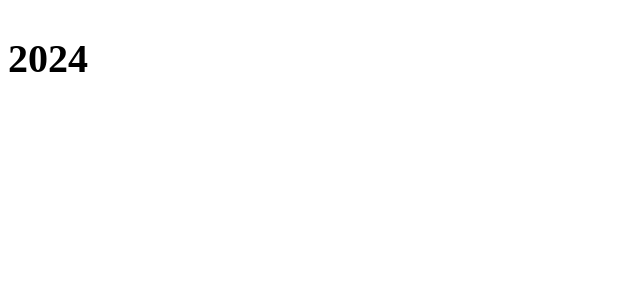
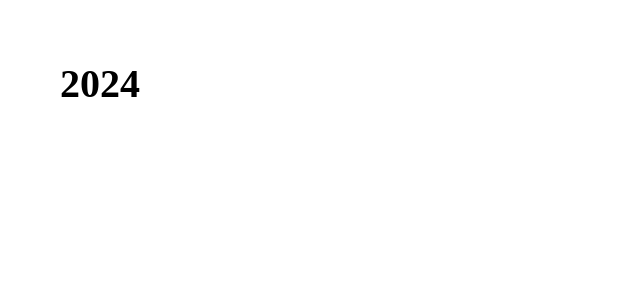
Before and after one commit to eduardouglas99/vacation-plan, a Next.js app: page / in a window 1280 px wide. Shown: the top 300 px of the page, without its empty margins (0-640 px from the left). Built offline with nearby package versions, Linux system fonts and the light colour scheme.

Commit message:
configured global styles on _app and refactor header component

```diff
--- /dev/null
+++ b/pages/_app.tsx
@@ -0,0 +1,42 @@
+import { AppProps } from "next/app";
+import styled, { createGlobalStyle } from "styled-components";
+
+export default function App({ Component, pageProps}: AppProps) {
+    return(
+            <>
+                <GlobalStyles />
+                <Container>
+                    <Component {...pageProps} />
+                </Container>
+            </>
+    )
+}
+
+const GlobalStyles = createGlobalStyle`
+    *, html {
+        padding: 0;
+        margin: 0;
+        box-sizing: border-box;
+    }
+    a {
+        color: inherit;
+        text-decoration: none;
+    }
+    .flex {
+        display: flex;
+        align-items: center;
+    }
+    button {
+        border: none;
+        outline: none;
+        cursor: pointer;
+    }
+
+`
+
+const Container = styled.div`
+    max-width: 1280px;
+    width: 100%;
+    margin: 0 auto;
+    padding: 60px;
+`;
--- a/src/components/header.tsx
+++ b/src/components/header.tsx
@@ -4,15 +4,13 @@ import React from 'react';
 export default function Header () {
     const currentYear = new Date().getFullYear();
     return (
-        <HeaderHome>
+        <HeaderHome className='flex'>
             <CurrentYear>{currentYear}</CurrentYear>
         </HeaderHome>
     )
 }
 
 const HeaderHome = styled.header`
-    display: flex;
-    align-items: center;
     justify-content: space-between;
 `
 
```
